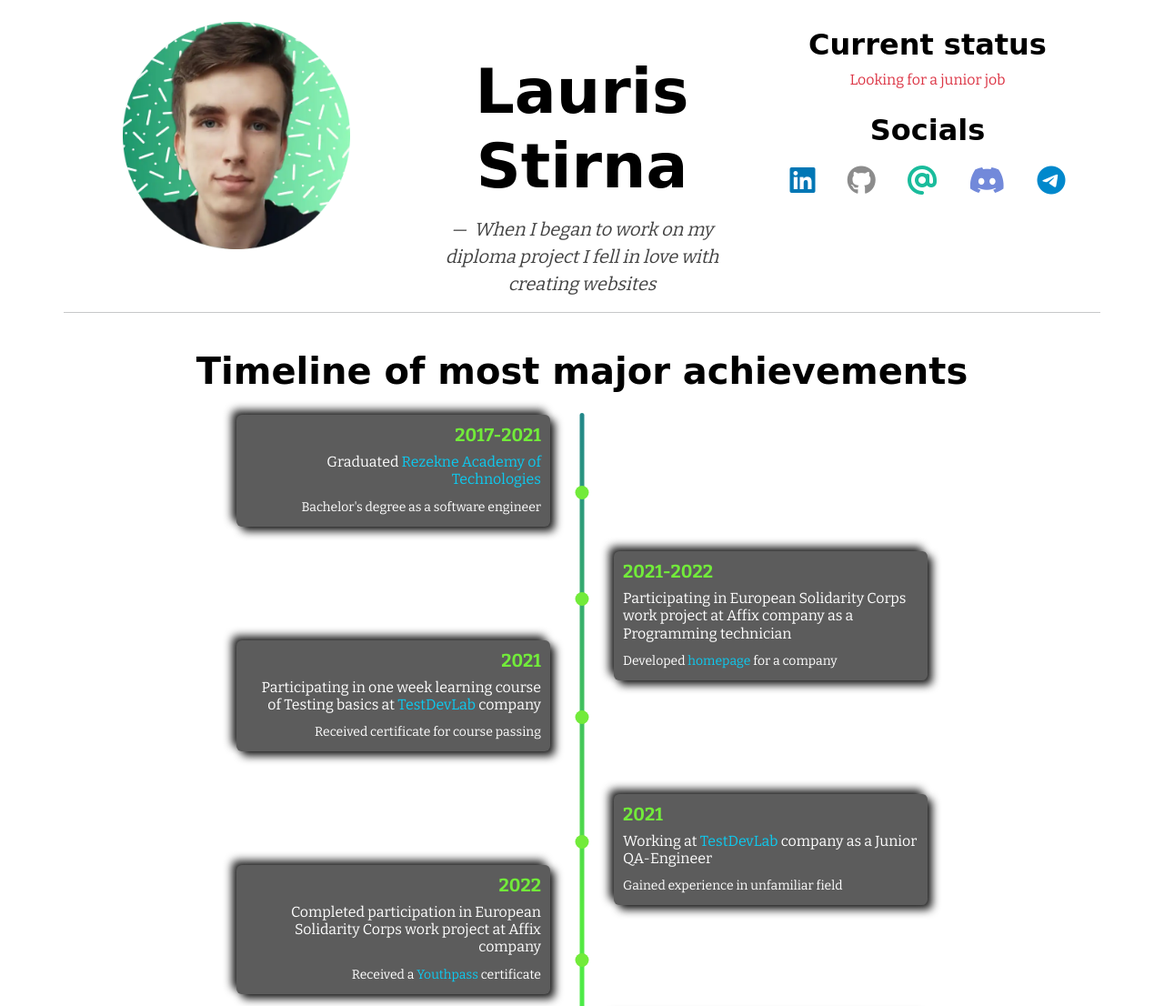
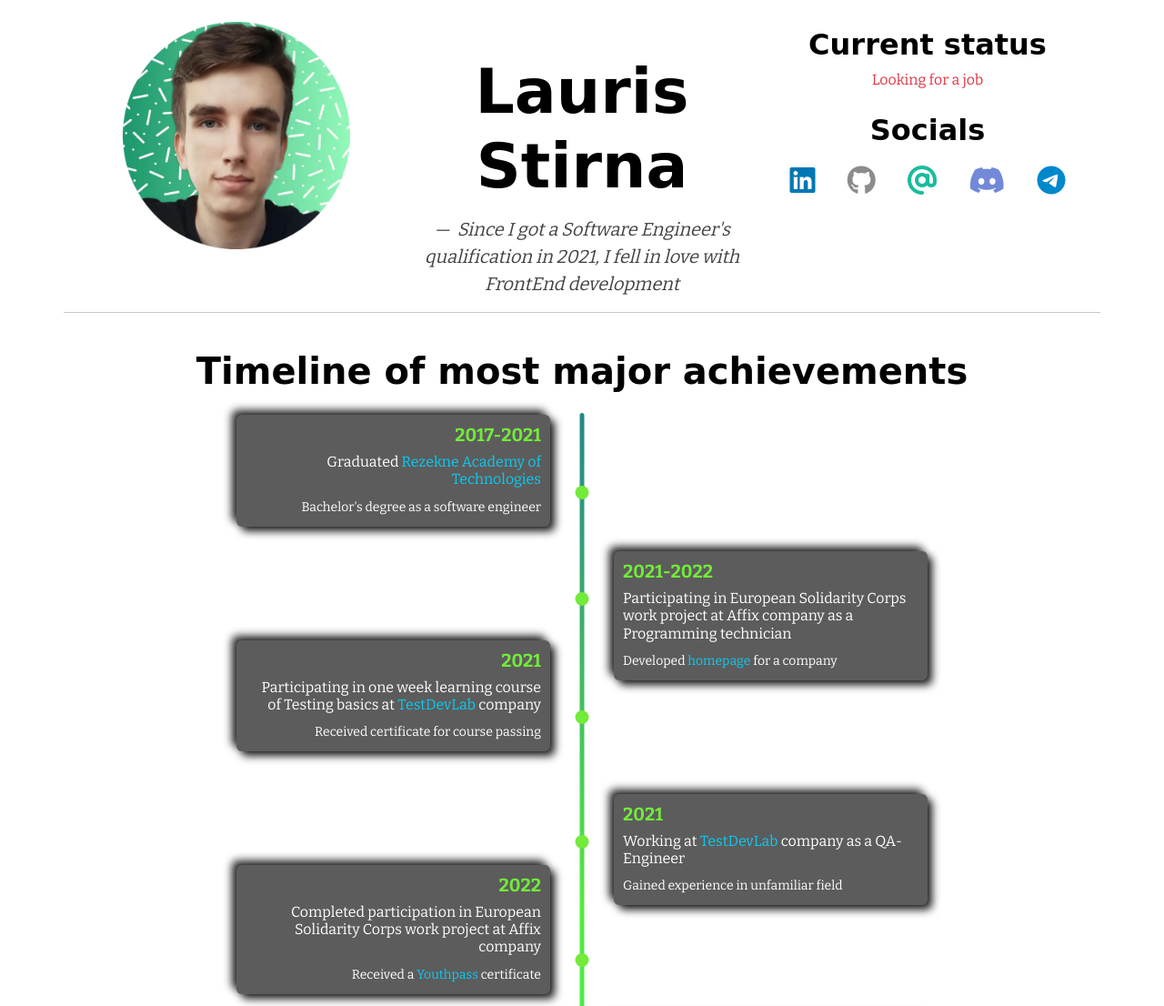
Before and after one commit to LaSTiqq/blog, a Django app: template myblog/templates/myblog/index.html in a window 1280 px wide. Shown: the part 81-1187 px from the top of the page at 91% size. Run offline with Django 3.2, Linux system fonts and the light colour scheme; the template is opened without the code that fills it: most values are stand-ins (such as "Sample title", 1, 10 or a date in 2020); some libraries are stand-ins or nearby versions; some web fonts are replaced.

Commit message:
Get rid of 'Junior'

```diff
--- a/myblog/templates/myblog/index.html
+++ b/myblog/templates/myblog/index.html
@@ -14,14 +14,15 @@
 		<div class="col-12 col-md-4 text-center">
 			<h1 class="big">Lauris Stirna</h1>
 			<figcaption class="blockquote-footer fs-5">
-				{% trans 'When I began to work on my diploma project I fell in love with creating websites' %}
+				{% blocktrans %}Since I got a Software Engineer's qualification in 2021, I fell in love with FrontEnd
+				development{% endblocktrans %}
 			</figcaption>
 		</div>
 		<div class="col-12 col-md-4">
 			<ul class="list-unstyled ul">
 				<li class="text-center">
 					<h2 class="fw-bold mb-2">{% trans 'Current status' %}</h2>
-					<p class="text-danger mb-4">{% trans 'Looking for a junior job' %}</p>
+					<p class="text-danger mb-4">{% trans 'Looking for a job' %}</p>
 				</li>
 				<li class="text-center">
 					<h2 class="fw-bold mb-4">{% trans 'Socials' %}</h2>
@@ -115,7 +116,7 @@
 				<div data-aos="fade-left" data-aos-once="true">
 					<h5 class="year fw-bold">2021</h5>
 					<h6>{% trans 'Working at' %} <a href="https://www.testdevlab.com" rel="noreferrer" target="_blank"
-							class="link-info" title="SIA TestDevLab">TestDevLab</a> {% trans 'company as a' %} Junior
+							class="link-info" title="SIA TestDevLab">TestDevLab</a> {% trans 'company as a' %}
 						QA-Engineer</h6>
 					<small>{% trans 'Gained experience in unfamiliar field' %}</small>
 				</div>
```
Also changed, not shown: locale/lv/LC_MESSAGES/django.po, locale/ru/LC_MESSAGES/django.po, 2 other files.
